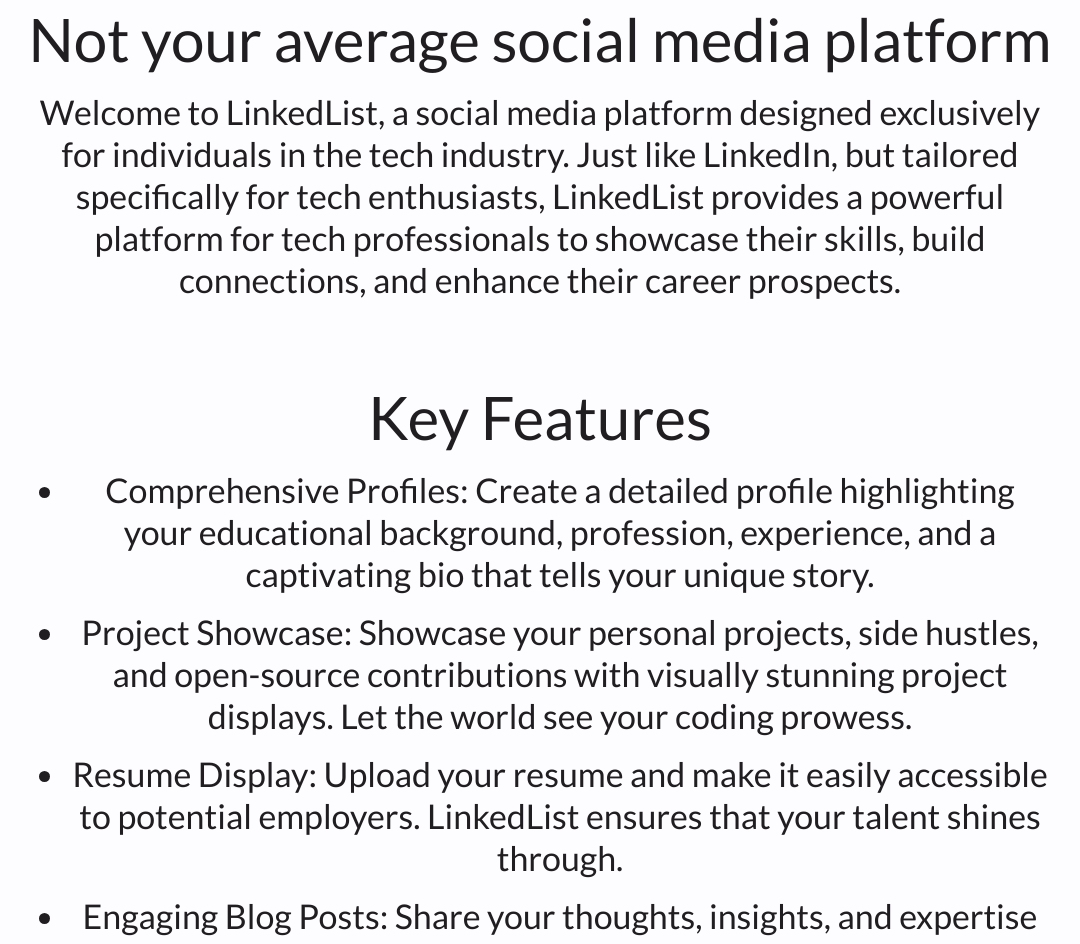
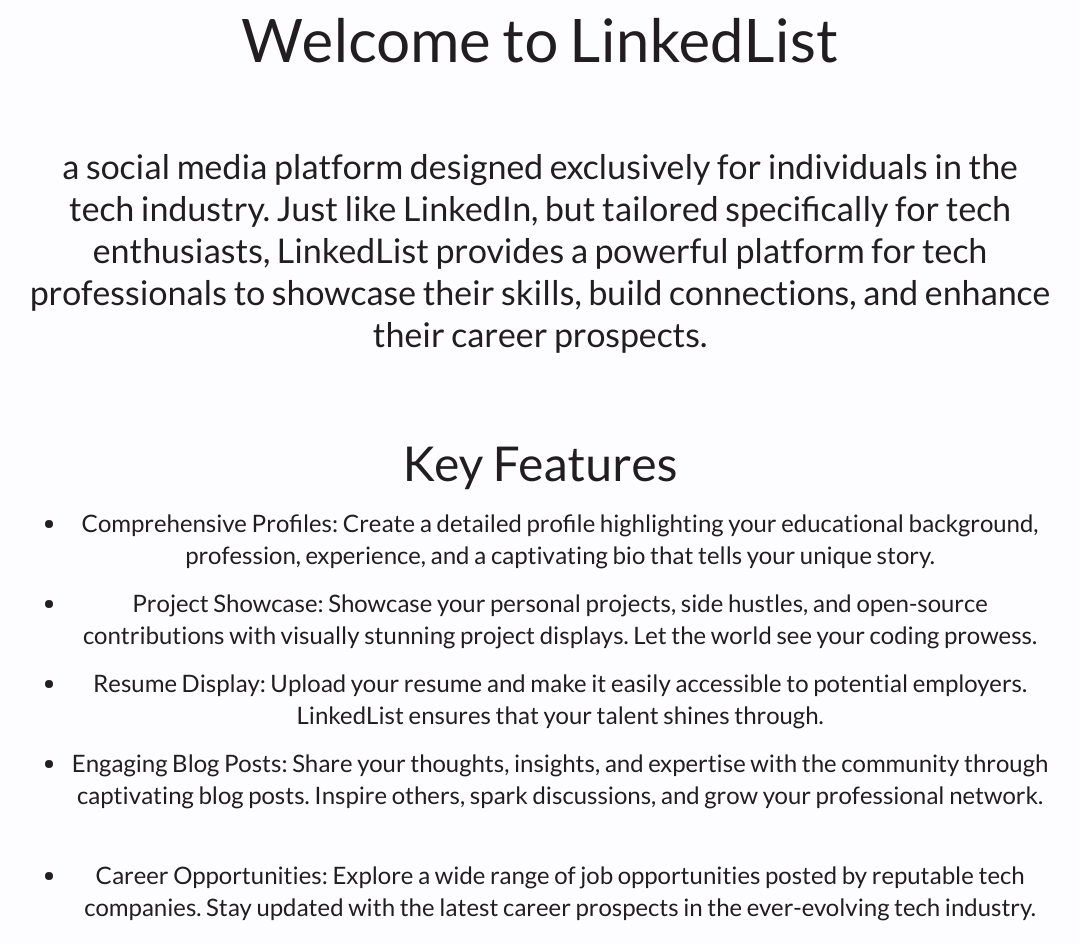
Before and after one commit to Linked-List-Dev/linked-list, a React (Vite) app in the folder frontend/: page / in a window 1280 px wide. Shown: the part 160-1104 px from the top of the page, without its empty margins (100-1180 px from the left). Built offline with nearby package versions, Linux system fonts and the light colour scheme.

Commit message:
added footer on landing

```diff
--- a/frontend/src/pages/navigation/LandingScreen.jsx
+++ b/frontend/src/pages/navigation/LandingScreen.jsx
@@ -1,26 +1,29 @@
-import React, { useState, useEffect } from "react";
-import { ThemeProvider, Typography, Button, Box, Stack } from "@mui/material";
-import NavigationBar from "../../components/NavigationBar";
-import AppTheme from "../../util/Theme";
-import IconLight from "../../assets/IconLight.svg";
-import MobileNav from "../../components/Mobile/MobileNav";
+import React, { useState, useEffect } from "react"
+import { ThemeProvider, Typography, Button, Box, Stack } from "@mui/material"
+import NavigationBar from "../../components/NavigationBar"
+import AppTheme from "../../util/Theme"
+import IconLight from "../../assets/IconLight.svg"
+import MobileNav from "../../components/Mobile/MobileNav"
+import { motion } from "framer-motion"
+import LightSpeed from "react-reveal/LightSpeed"
+import Slide from "react-reveal/Slide"
 import Footer from "../../components/Footer";
 
 function Landing() {
-  const [windowWidth, setWindowWidth] = useState(window.innerWidth);
+  const [windowWidth, setWindowWidth] = useState(window.innerWidth)
 
   useEffect(() => {
     const handleResize = () => {
-      setWindowWidth(window.innerWidth);
-    };
+      setWindowWidth(window.innerWidth)
+    }
 
-    window.addEventListener("resize", handleResize);
+    window.addEventListener("resize", handleResize)
 
     // Cleanup the event listener when the component is unmounted
     return () => {
-      window.removeEventListener("resize", handleResize);
-    };
-  }, []);
+      window.removeEventListener("resize", handleResize)
+    }
+  }, [])
 
   return (
     <div style={{ backgroundColor: "#FDFCFF", minHeight: "100vh" }}>
@@ -36,7 +39,12 @@
         )}
 
         <Box minWidth={"100vw"}>
-          <Stack direction="row" paddingTop={"10vh"} height="100%" spacing={5}>
+          <Stack
+            direction="row"
+            paddingTop={"10vh"}
+            height="100%"
+            spacing={5}
+          >
             <Box
               justifyContent="center"
               alignItems="center"
@@ -45,17 +53,27 @@
               textAlign={"center"}
               color={"text.main"}
             >
+              <Slide left cascade collapse>
                 <Typography variant="h2">
-                Not your average social media platform
+                  Welcome to LinkedList
                 </Typography>
+              </Slide>
+              <br></br> <br></br> <br></br>
+              <motion.div
+                initial={{ opacity: 0 }}
+                animate={{ opacity: 1 }}
+                transition={{ duration: 3 }}
+              >
                 <Typography variant="h4" paddingTop={2}>
-                Welcome to LinkedList, a social media platform designed
-                exclusively for individuals in the tech industry. Just like
-                LinkedIn, but tailored specifically for tech enthusiasts,
-                LinkedList provides a powerful platform for tech professionals
-                to showcase their skills, build connections, and enhance their
-                career prospects.
+                  a social media platform designed exclusively
+                  for individuals in the tech industry. Just
+                  like LinkedIn, but tailored specifically for
+                  tech enthusiasts, LinkedList provides a
+                  powerful platform for tech professionals to
+                  showcase their skills, build connections,
+                  and enhance their career prospects.
                 </Typography>
+              </motion.div>
             </Box>
           </Stack>
         </Box>
@@ -71,70 +89,97 @@
               textAlign={"center"}
               color={"text.main"}
             >
-              <Typography variant="h2">Key Features</Typography>
+              <Typography variant="h3">Key Features</Typography>
               <ul style={{ textAlign: "center" }}>
                 <Stack spacing={2}>
-                  <Typography variant="h4">
+                  <LightSpeed left cascade collapse>
+                    <Typography variant="h5">
                       <li>
-                      Comprehensive Profiles: Create a detailed profile
-                      highlighting your educational background, profession,
-                      experience, and a captivating bio that tells your unique
-                      story.
+                        Comprehensive Profiles: Create a
+                        detailed profile highlighting
+                        your educational background,
+                        profession, experience, and a
+                        captivating bio that tells your
+                        unique story.
                       </li>
                     </Typography>
+                  </LightSpeed>
 
-                  <Typography variant="h4">
+                  <LightSpeed left cascade collapse>
+                    <Typography variant="h5">
                       <li>
-                      Project Showcase: Showcase your personal projects, side
-                      hustles, and open-source contributions with visually
-                      stunning project displays. Let the world see your coding
-                      prowess.
+                        Project Showcase: Showcase your
+                        personal projects, side hustles,
+                        and open-source contributions
+                        with visually stunning project
+                        displays. Let the world see your
+                        coding prowess.
                       </li>
                     </Typography>
+                  </LightSpeed>
 
-                  <Typography variant="h4">
+                  <LightSpeed left cascade collapse>
+                    <Typography variant="h5">
                       <li>
-                      Resume Display: Upload your resume and make it easily
-                      accessible to potential employers. LinkedList ensures that
-                      your talent shines through.
+                        Resume Display: Upload your
+                        resume and make it easily
+                        accessible to potential
+                        employers. LinkedList ensures
+                        that your talent shines through.
                       </li>
                     </Typography>
+                  </LightSpeed>
 
-                  <Typography variant="h4">
+                  <LightSpeed left cascade collapse>
+                    <Typography variant="h5">
                       <li>
-                      Engaging Blog Posts: Share your thoughts, insights, and
-                      expertise with the community through captivating blog
-                      posts. Inspire others, spark discussions, and grow your
+                        Engaging Blog Posts: Share your
+                        thoughts, insights, and
+                        expertise with the community
+                        through captivating blog posts.
+                        Inspire others, spark
+                        discussions, and grow your
                         professional network.
                       </li>
                     </Typography>
+                  </LightSpeed>
 
-                  <Typography variant="h4">
+                  <LightSpeed left cascade collapse>
+                    <Typography variant="h5">
                       <li>
-                      Career Opportunities: Explore a wide range of job
-                      opportunities posted by reputable tech companies. Stay
-                      updated with the latest career prospects in the
+                        Career Opportunities: Explore a
+                        wide range of job opportunities
+                        posted by reputable tech
+                        companies. Stay updated with the
+                        latest career prospects in the
                         ever-evolving tech industry.
                       </li>
                     </Typography>
+                  </LightSpeed>
 
-                  <Typography variant="h4">
+                  <LightSpeed left cascade collapse>
+                    <Typography variant="h5">
                       <li>
-                      Networking and Collaboration: Connect with like-minded
-                      tech professionals, form collaborations, and exchange
-                      knowledge. LinkedList is your gateway to building
-                      meaningful professional relationships.
+                        Networking and Collaboration:
+                        Connect with like-minded tech
+                        professionals, form
+                        collaborations, and exchange
+                        knowledge. LinkedList is your
+                        gateway to building meaningful
+                        professional relationships.
                       </li>
                     </Typography>
+                  </LightSpeed>
                 </Stack>
               </ul>
             </Box>
           </Stack>
         </Box>
+        <br></br>
         <Footer />
       </ThemeProvider>
     </div>
-  );
+  )
 }
 
-export default Landing;
+export default Landing
```
Lines whose indentation alone changed are shown as unchanged.
